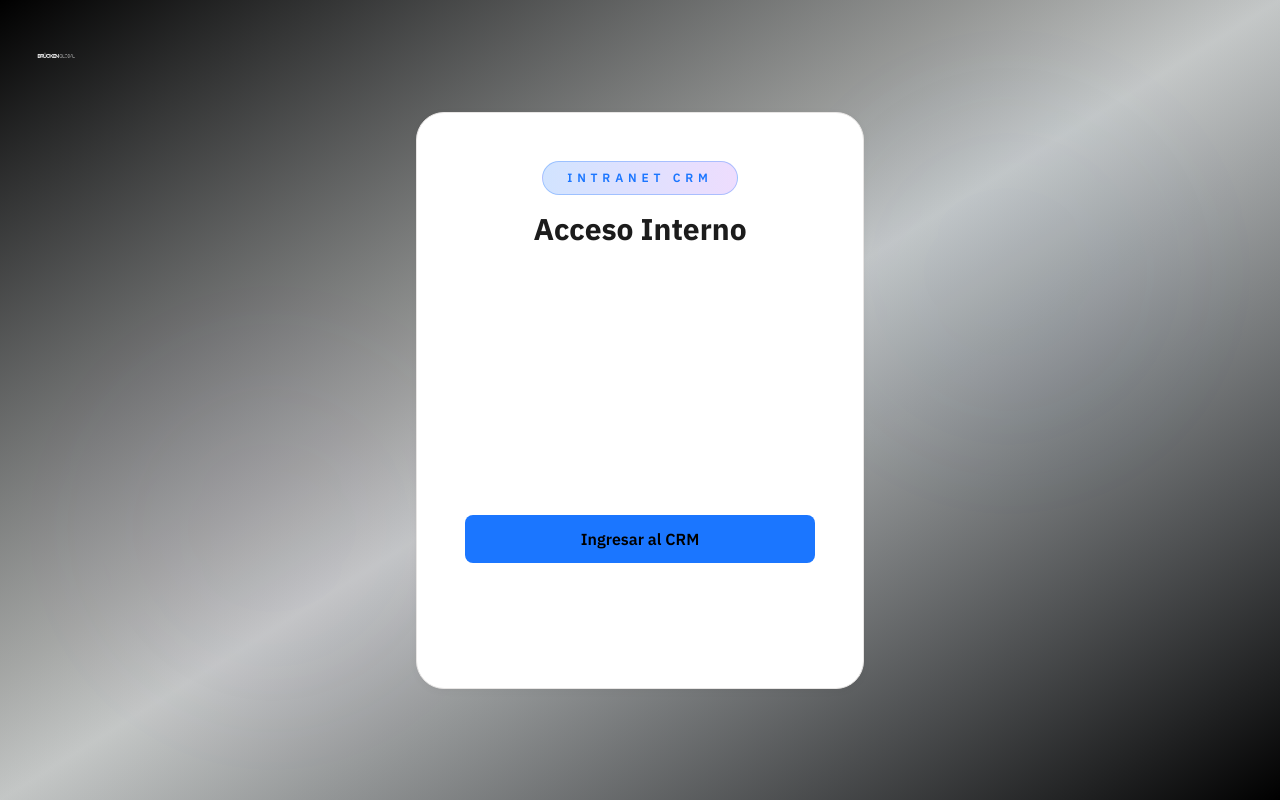
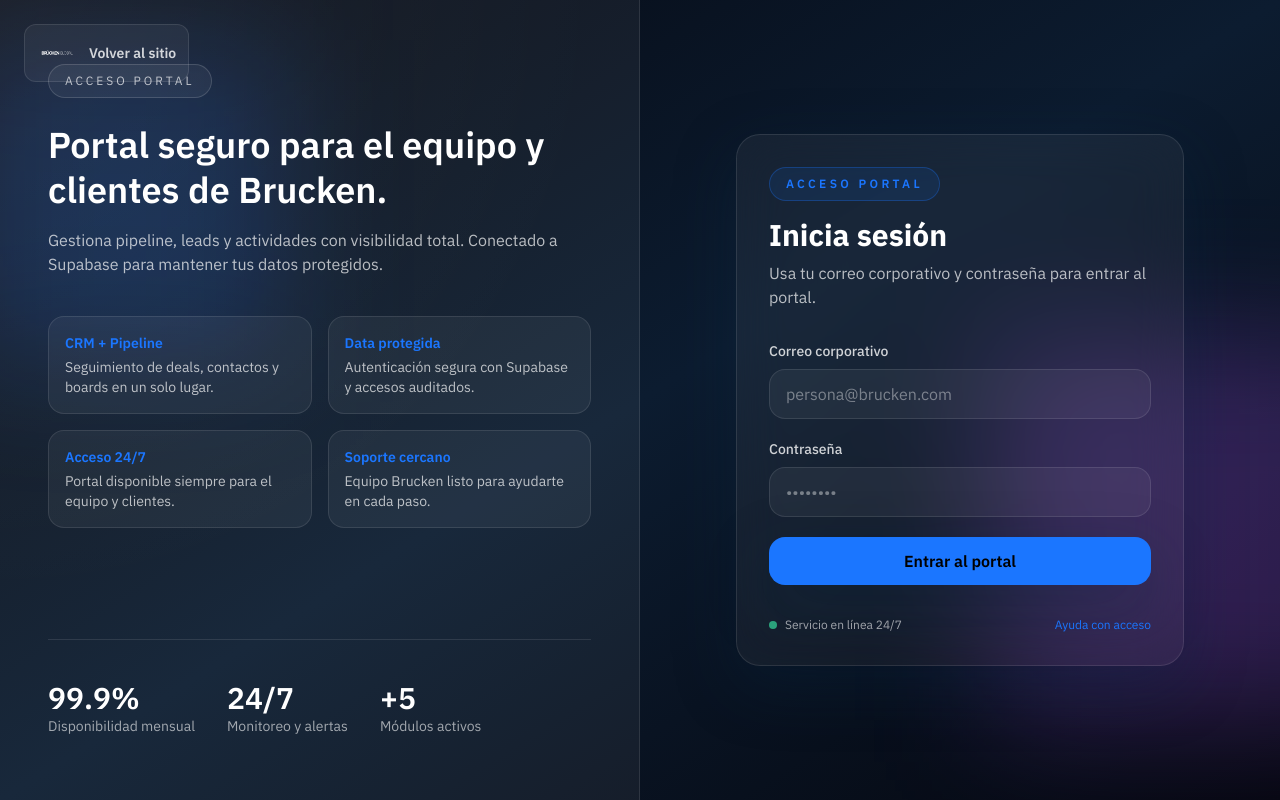
Before and after one commit to fabianvalhu-gif/landing-brucken-oficial, a React (Vite) app in the folder brucken_landing_deploy/: page /login in a window 1280 px wide. Built offline with nearby package versions, Linux system fonts and the light colour scheme; no server answers.

Commit message:
Redesign portal login and CTA

```diff
--- a/brucken_landing_deploy/src/components/Footer.jsx
+++ b/brucken_landing_deploy/src/components/Footer.jsx
@@ -81,14 +81,14 @@
               Contáctanos →
             </a>
 
-            {/* Botón de acceso al intranet */}
+            {/* Botón de acceso al portal */}
             <div className="pt-6 border-t border-white/10">
               <a
                 href="/login"
                 className="inline-flex items-center gap-2 px-4 py-2 bg-white/5 hover:bg-electric/20 border border-white/10 hover:border-electric/50 rounded-lg text-sm text-white/80 hover:text-electric transition-all group"
               >
                 <span>🔐</span>
-                <span className="font-medium">Acceso Intranet</span>
+                <span className="font-medium">Acceso Portal</span>
               </a>
             </div>
           </div>
--- a/brucken_landing_deploy/src/pages/Login.jsx
+++ b/brucken_landing_deploy/src/pages/Login.jsx
@@ -2,6 +2,25 @@
 import { useNavigate } from "react-router-dom";
 import { motion } from "framer-motion";
 import { supabase } from "../lib/supabase";
+
+const highlights = [
+  {
+    title: "CRM + Pipeline",
+    detail: "Seguimiento de deals, contactos y boards en un solo lugar.",
+  },
+  {
+    title: "Data protegida",
+    detail: "Autenticación segura con Supabase y accesos auditados.",
+  },
+  {
+    title: "Acceso 24/7",
+    detail: "Portal disponible siempre para el equipo y clientes.",
+  },
+  {
+    title: "Soporte cercano",
+    detail: "Equipo Brucken listo para ayudarte en cada paso.",
+  },
+];
 
 export default function Login() {
   const [email, setEmail] = useState("");
@@ -16,87 +35,134 @@
     setError(null);
 
     try {
-      const { data, error } = await supabase.auth.signInWithPassword({
+      const { error: authError } = await supabase.auth.signInWithPassword({
         email,
         password,
       });
 
-      if (error) throw error;
+      if (authError) throw authError;
 
-      // Redirigir al intranet
+      // Redirigir al portal
       navigate("/intranet");
-    } catch (error) {
-      setError(error.message);
+    } catch (err) {
+      setError(err.message);
     } finally {
       setLoading(false);
     }
   };
 
   return (
-    <div className="min-h-screen bg-gradient-to-br from-black via-petrol/20 to-black flex items-center justify-center p-4 relative overflow-hidden">
+    <div className="relative min-h-screen bg-gradient-to-br from-[#05070f] via-[#0c1c30] to-[#05070f] text-white overflow-hidden">
       {/* Efectos de fondo */}
-      <div className="absolute inset-0 opacity-20">
-        <div className="absolute top-20 right-20 w-96 h-96 bg-electric/10 rounded-full blur-3xl" />
-        <div className="absolute bottom-20 left-20 w-96 h-96 bg-purple-500/10 rounded-full blur-3xl" />
+      <div className="absolute inset-0 pointer-events-none">
+        <div className="absolute -left-10 top-10 w-80 h-80 bg-electric/20 blur-3xl" />
+        <div className="absolute right-[-6rem] bottom-20 w-96 h-96 bg-purple-500/25 blur-3xl" />
+        <div className="absolute inset-0 bg-[radial-gradient(circle_at_top_left,_rgba(255,255,255,0.05),_transparent_40%)]" />
       </div>
 
       {/* Logo y enlace a home */}
       <motion.div
-        initial={{ opacity: 0, y: -20 }}
+        initial={{ opacity: 0, y: -10 }}
         animate={{ opacity: 1, y: 0 }}
-        className="absolute top-8 left-8"
+        className="absolute top-6 left-6 z-20"
       >
-        <a href="/" className="flex items-center gap-2 group">
+        <a
+          href="/"
+          className="flex items-center gap-3 px-3 py-2 rounded-xl border border-white/10 bg-white/5 hover:bg-white/10 transition-colors"
+        >
           <img
             src="/logo.png"
             alt="Brucken AG Global"
-            className="h-12 opacity-90 group-hover:opacity-100 transition-opacity"
+            className="h-10 w-auto"
           />
+          <span className="text-sm font-semibold text-white/80">
+            Volver al sitio
+          </span>
         </a>
       </motion.div>
 
-      {/* Formulario de login */}
+      <div className="relative z-10 grid min-h-screen lg:grid-cols-2">
+        {/* Panel lateral */}
+        <div className="hidden lg:flex flex-col justify-between border-r border-white/10 px-12 py-16 bg-white/5">
+          <div>
+            <div className="inline-flex items-center gap-2 px-4 py-2 rounded-full border border-white/15 bg-white/5 text-xs uppercase tracking-[0.25em] text-white/70">
+              Acceso Portal
+            </div>
+            <h1 className="text-4xl font-semibold mt-6 leading-tight">
+              Portal seguro para el equipo y clientes de Brucken.
+            </h1>
+            <p className="text-white/70 mt-4 max-w-xl">
+              Gestiona pipeline, leads y actividades con visibilidad total.
+              Conectado a Supabase para mantener tus datos protegidos.
+            </p>
+
+            <div className="grid grid-cols-2 gap-4 mt-10">
+              {highlights.map((item) => (
+                <div
+                  key={item.title}
+                  className="rounded-2xl border border-white/10 bg-white/5 p-4"
+                >
+                  <p className="text-sm text-electric font-semibold mb-1">
+                    {item.title}
+                  </p>
+                  <p className="text-white/70 text-sm">{item.detail}</p>
+                </div>
+              ))}
+            </div>
+          </div>
+
+          <div className="flex items-center gap-8 pt-10 border-t border-white/10">
+            <div>
+              <p className="text-3xl font-semibold">99.9%</p>
+              <p className="text-white/60 text-sm">Disponibilidad mensual</p>
+            </div>
+            <div>
+              <p className="text-3xl font-semibold">24/7</p>
+              <p className="text-white/60 text-sm">Monitoreo y alertas</p>
+            </div>
+            <div>
+              <p className="text-3xl font-semibold">+5</p>
+              <p className="text-white/60 text-sm">Módulos activos</p>
+            </div>
+          </div>
+        </div>
+
+        {/* Formulario */}
+        <div className="flex items-center justify-center p-6 sm:p-10 lg:p-16">
           <motion.div
-        initial={{ opacity: 0, scale: 0.95 }}
-        animate={{ opacity: 1, scale: 1 }}
+            initial={{ opacity: 0, y: 10 }}
+            animate={{ opacity: 1, y: 0 }}
             transition={{ duration: 0.5 }}
-        className="w-full max-w-md relative z-10"
+            className="w-full max-w-md"
           >
-        <div className="glass-card p-8 lg:p-12">
-          {/* Header */}
-          <div className="text-center mb-8">
-            <motion.div
-              initial={{ scale: 0 }}
-              animate={{ scale: 1 }}
-              transition={{ duration: 0.6, delay: 0.2 }}
-              className="inline-block mb-4"
-            >
-              <div className="px-6 py-2 rounded-full bg-gradient-to-r from-electric/20 to-purple-500/20 border border-electric/30">
-                <p className="text-xs uppercase tracking-[0.4em] text-electric font-semibold">
-                  Intranet CRM
+            <div className="rounded-3xl border border-white/10 bg-white/5 backdrop-blur-xl p-8 shadow-glow">
+              <div className="mb-8">
+                <div className="inline-flex items-center gap-2 px-4 py-2 rounded-full border border-electric/30 bg-electric/10 text-electric text-xs font-semibold uppercase tracking-[0.28em]">
+                  Acceso Portal
+                </div>
+                <h2 className="text-3xl font-bold mt-4">Inicia sesión</h2>
+                <p className="text-white/70 mt-2">
+                  Usa tu correo corporativo y contraseña para entrar al portal.
                 </p>
               </div>
-            </motion.div>
-            <h1 className="text-3xl font-bold mb-2">Acceso Interno</h1>
-            <p className="text-white/60">Ingresa tus credenciales</p>
-          </div>
 
-          {/* Error message */}
               {error && (
                 <motion.div
-              initial={{ opacity: 0, y: -10 }}
+                  initial={{ opacity: 0, y: -8 }}
                   animate={{ opacity: 1, y: 0 }}
-              className="mb-6 p-4 bg-red-500/10 border border-red-500/30 rounded-lg"
+                  className="mb-6 p-4 rounded-2xl border border-red-500/40 bg-red-500/10"
                 >
-              <p className="text-red-400 text-sm">{error}</p>
+                  <p className="text-red-200 text-sm">{error}</p>
                 </motion.div>
               )}
 
-          {/* Formulario */}
-          <form onSubmit={handleLogin} className="space-y-6">
-            <div>
-              <label htmlFor="email" className="block text-sm font-medium text-white/80 mb-2">
-                Email
+              <form onSubmit={handleLogin} className="space-y-5">
+                <div className="space-y-2">
+                  <label
+                    htmlFor="email"
+                    className="block text-sm font-medium text-white/80"
+                  >
+                    Correo corporativo
                   </label>
                   <input
                     id="email"
@@ -104,14 +170,18 @@
                     value={email}
                     onChange={(e) => setEmail(e.target.value)}
                     required
-                className="w-full px-4 py-3 bg-white/5 border border-white/10 rounded-lg focus:outline-none focus:border-electric/50 text-white placeholder-white/40 transition-colors"
-                placeholder="tu@email.com"
+                    className="w-full px-4 py-3 rounded-2xl border border-white/10 bg-white/5 focus:outline-none focus:border-electric/60 text-white placeholder-white/40 transition-colors"
+                    placeholder="persona@brucken.com"
                     disabled={loading}
+                    autoComplete="email"
                   />
                 </div>
 
-            <div>
-              <label htmlFor="password" className="block text-sm font-medium text-white/80 mb-2">
+                <div className="space-y-2">
+                  <label
+                    htmlFor="password"
+                    className="block text-sm font-medium text-white/80"
+                  >
                     Contraseña
                   </label>
                   <input
@@ -120,22 +190,26 @@
                     value={password}
                     onChange={(e) => setPassword(e.target.value)}
                     required
-                className="w-full px-4 py-3 bg-white/5 border border-white/10 rounded-lg focus:outline-none focus:border-electric/50 text-white placeholder-white/40 transition-colors"
+                    className="w-full px-4 py-3 rounded-2xl border border-white/10 bg-white/5 focus:outline-none focus:border-electric/60 text-white placeholder-white/40 transition-colors"
                     placeholder="••••••••"
                     disabled={loading}
+                    autoComplete="current-password"
                   />
                 </div>
 
                 <motion.button
                   type="submit"
                   disabled={loading}
-              className="w-full px-6 py-3 bg-electric text-black font-semibold rounded-lg hover:bg-white transition-colors disabled:opacity-50 disabled:cursor-not-allowed"
-              whileHover={{ scale: loading ? 1 : 1.02 }}
-              whileTap={{ scale: loading ? 1 : 0.98 }}
+                  className="w-full inline-flex items-center justify-center gap-2 px-6 py-3 rounded-2xl bg-electric text-black font-semibold shadow-glow hover:bg-white transition-colors disabled:opacity-60 disabled:cursor-not-allowed"
+                  whileHover={{ scale: loading ? 1 : 1.01 }}
+                  whileTap={{ scale: loading ? 1 : 0.99 }}
                 >
                   {loading ? (
-                <span className="flex items-center justify-center gap-2">
-                  <svg className="animate-spin h-5 w-5" viewBox="0 0 24 24">
+                    <span className="flex items-center gap-2">
+                      <svg
+                        className="animate-spin h-5 w-5 text-black"
+                        viewBox="0 0 24 24"
+                      >
                         <circle
                           className="opacity-25"
                           cx="12"
@@ -151,22 +225,30 @@
                           d="M4 12a8 8 0 018-8V0C5.373 0 0 5.373 0 12h4zm2 5.291A7.962 7.962 0 014 12H0c0 3.042 1.135 5.824 3 7.938l3-2.647z"
                         />
                       </svg>
-                  Ingresando...
+                      Verificando...
                     </span>
                   ) : (
-                "Ingresar al CRM"
+                    "Entrar al portal"
                   )}
                 </motion.button>
               </form>
 
-          {/* Footer */}
-          <div className="mt-8 pt-6 border-t border-white/10">
-            <p className="text-center text-sm text-white/50">
-              Sistema interno de Brucken AG Global
-            </p>
+              <div className="mt-8 flex items-center justify-between text-xs text-white/60">
+                <div className="flex items-center gap-2">
+                  <span className="inline-flex h-2 w-2 rounded-full bg-emerald-400 animate-pulse" />
+                  <span>Servicio en línea 24/7</span>
+                </div>
+                <a
+                  href="mailto:soporte@brucken.com"
+                  className="text-electric hover:text-white transition-colors"
+                >
+                  Ayuda con acceso
+                </a>
               </div>
             </div>
           </motion.div>
         </div>
+      </div>
+    </div>
   );
 }
```
Lines whose indentation alone changed are shown as unchanged.
